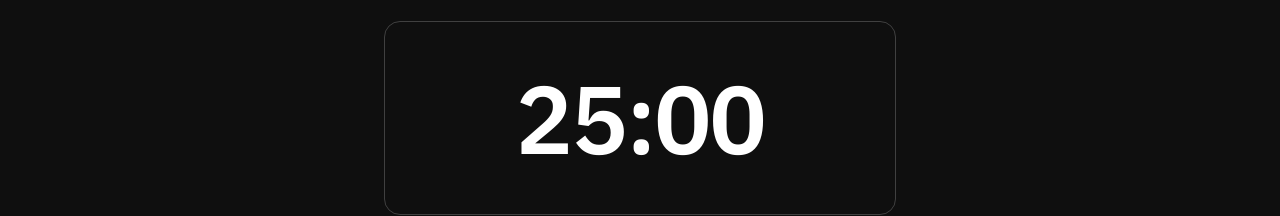
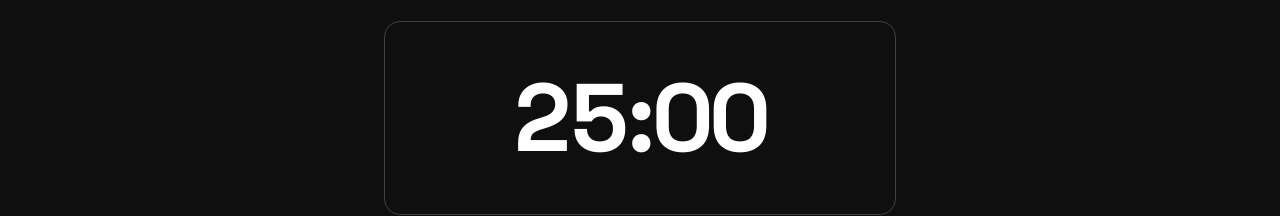
Before and after one commit to aibekz/deepfocus, a Next.js app: page / in a window 1280 px wide. Shown: the part 311-527 px from the top of the page. Built offline with nearby package versions, Linux system fonts and the light colour scheme.

Commit message:
Add Space Grotesk font to layout and update DeepFocus component styles for time display. Enhance global CSS with new font variable and class for improved typography.

```diff
--- a/app/components/DeepFocus.tsx
+++ b/app/components/DeepFocus.tsx
@@ -168,7 +168,7 @@ export function DeepFocus({
             <Toolbar mode={stableMode} onModeChange={switchMode} />
             <div className="bg-transparent border border-[var(--border)] rounded-2xl p-8 sm:p-12">
               <div className="text-center">
-                <div className="text-6xl sm:text-7xl md:text-8xl font-bold tabular-nums text-[var(--fg-accent)] tracking-tight">
+                <div className="text-6xl sm:text-7xl md:text-8xl font-bold tabular-nums text-[var(--fg-accent)] tracking-tight font-space-grotesk">
                   {formatMMSS(effectiveRemaining)}
                 </div>
               </div>
--- a/app/globals.css
+++ b/app/globals.css
@@ -25,6 +25,7 @@
   --color-purple-button: var(--purple-button);
   --font-sans: var(--font-ibm-plex-sans);
   --font-mono: var(--font-ibm-plex-mono);
+  --font-space-grotesk: var(--font-space-grotesk);
 }
 
 body {
@@ -44,3 +45,8 @@ body {
   min-height: 4rem;
   contain: layout;
 }
+
+/* SpaceGrotesk font for time display */
+.font-space-grotesk {
+  font-family: var(--font-space-grotesk), system-ui, -apple-system, sans-serif;
+}
--- a/app/layout.tsx
+++ b/app/layout.tsx
@@ -1,6 +1,6 @@
 import { Analytics } from "@vercel/analytics/next";
 import type { Metadata } from "next";
-import { IBM_Plex_Mono, IBM_Plex_Sans } from "next/font/google";
+import { IBM_Plex_Mono, IBM_Plex_Sans, Space_Grotesk } from "next/font/google";
 import "./globals.css";
 
 const ibmPlexSans = IBM_Plex_Sans({
@@ -14,6 +14,13 @@ const ibmPlexMono = IBM_Plex_Mono({
   variable: "--font-ibm-plex-mono",
   subsets: ["latin"],
   weight: ["400", "500"],
+  display: "swap",
+});
+
+const spaceGrotesk = Space_Grotesk({
+  variable: "--font-space-grotesk",
+  subsets: ["latin"],
+  weight: ["400", "500", "600", "700"],
   display: "swap",
 });
 
@@ -125,7 +132,7 @@ export default function RootLayout({
         />
       </head>
       <body
-        className={`${ibmPlexSans.variable} ${ibmPlexMono.variable} antialiased`}
+        className={`${ibmPlexSans.variable} ${ibmPlexMono.variable} ${spaceGrotesk.variable} antialiased`}
       >
         {children}
         {process.env.NODE_ENV === "production" && <Analytics />}
```
